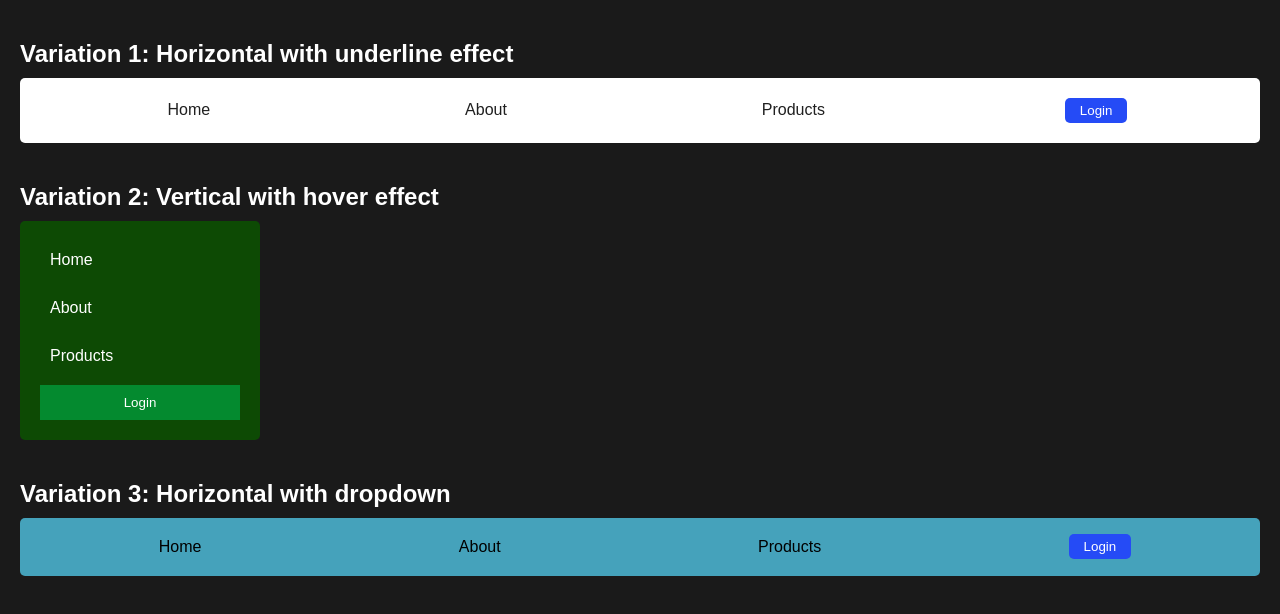
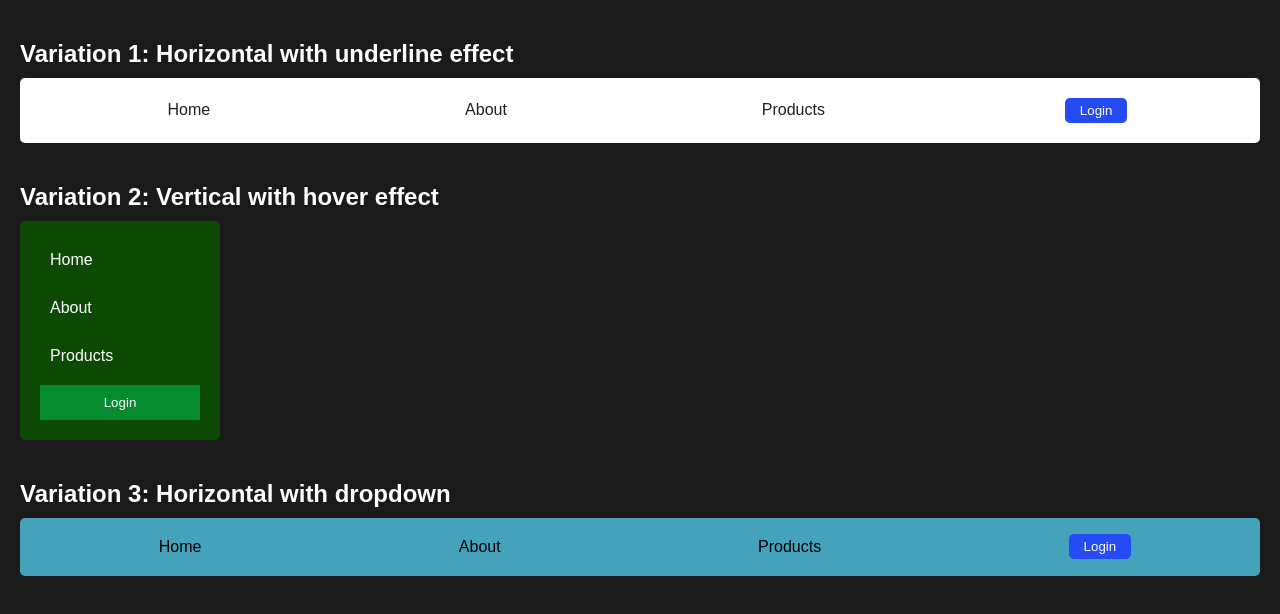
Before and after one commit to Jay-Govind/Web-Dev, a plain HTML site: page CSS/05_navbar/navbar.html in a window 1280 px wide. Drawn offline with Linux system fonts and the light colour scheme.

Commit message:
add the files

```diff
--- a/CSS/05_navbar/style.css
+++ b/CSS/05_navbar/style.css
@@ -4,6 +4,7 @@ body {
   background-color: #1a1a1a;
   font-family: Arial, Helvetica, sans-serif;
   color: #fff;
+  box-sizing: border-box;
 }
 
 .nav-container {
@@ -72,6 +73,7 @@ h2 {
   padding: 20px;
   border-radius: 5px;
   width: 200px;
+  box-sizing: border-box;
 }
 
 .nav2 ul {
```
